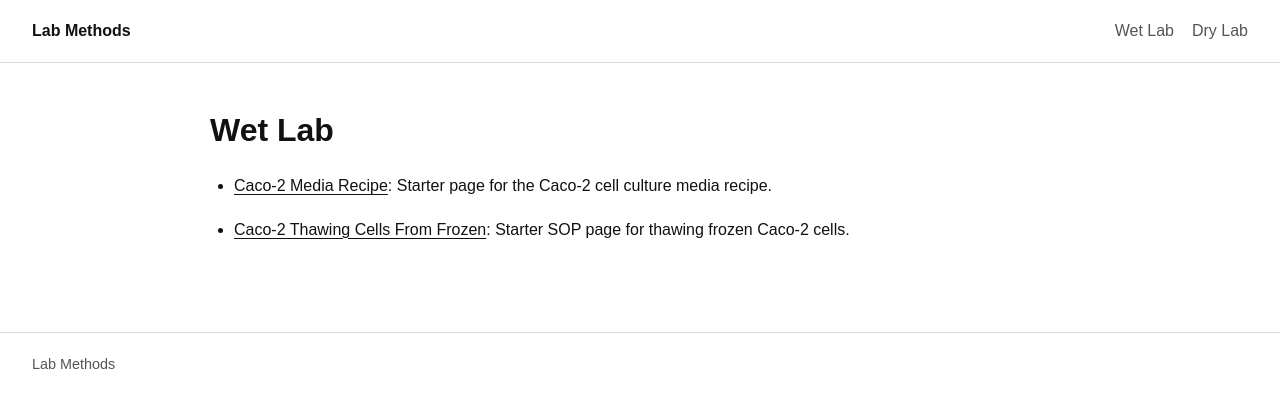
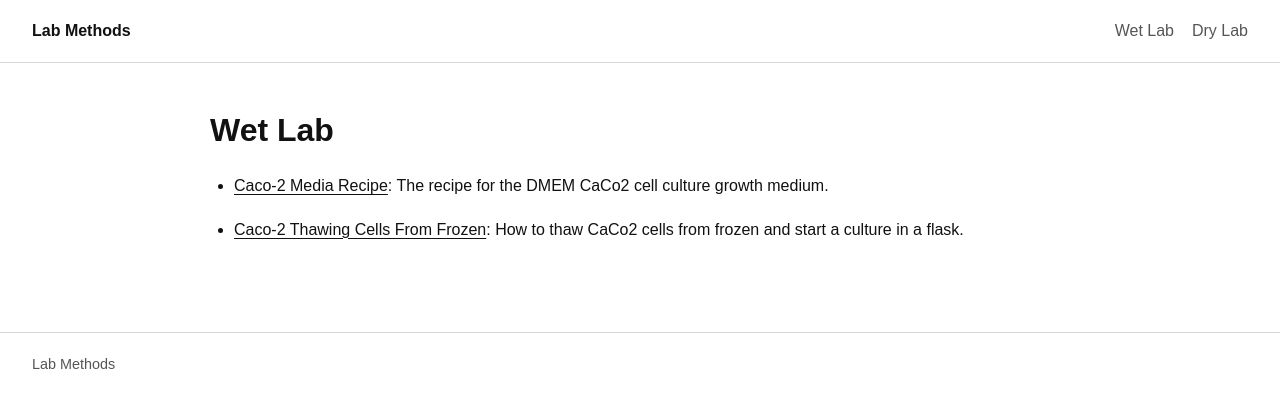
Before and after one commit to JosephKatz04/ResearchMethods, a Jekyll site: the page built from wet-lab.md, in a window 1280 px wide. Shown: the top 408 px of the page. Built offline with Jekyll 4.4.1, drawn with Linux system fonts in a browser that asks for light colours.

```diff
--- a/_methods/wet-lab/caco2-media-recipe.md
+++ b/_methods/wet-lab/caco2-media-recipe.md
@@ -1,7 +1,7 @@
 ---
 title: Caco-2 Media Recipe
 category: wet-lab
-summary: Starter page for the Caco-2 cell culture media recipe.
+summary: The recipe for the DMEM CaCo2 cell culture growth medium.
 ---
 
 # Caco-2 Media Recipe
--- a/_methods/wet-lab/caco2-thawing-cells.md
+++ b/_methods/wet-lab/caco2-thawing-cells.md
@@ -1,7 +1,7 @@
 ---
 title: Caco-2 Thawing Cells From Frozen
 category: wet-lab
-summary: Starter SOP page for thawing frozen Caco-2 cells.
+summary: How to thaw CaCo2 cells from frozen and start a culture in a flask.
 ---
 
 # Caco-2 Thawing Cells From Frozen
```
